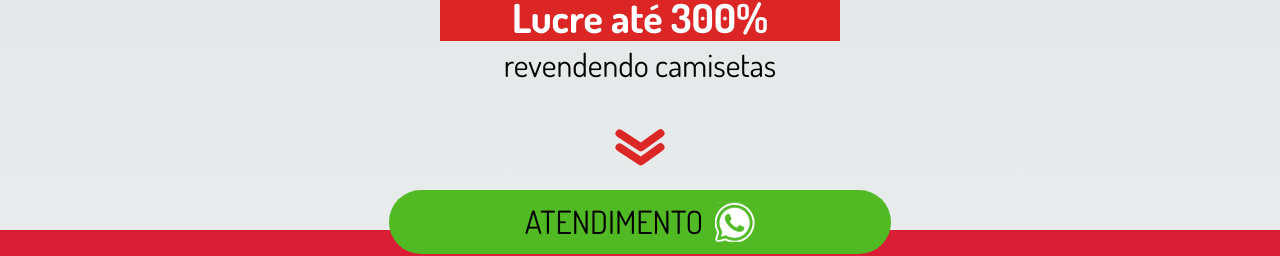
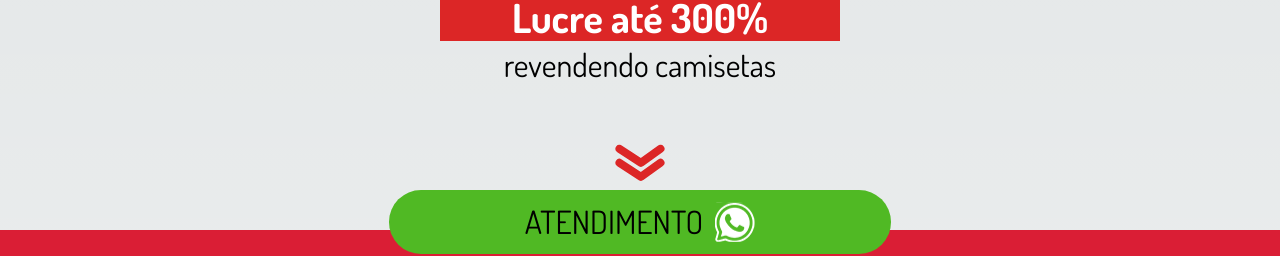
Before and after one commit to matheusmfl/eikon-multimarcas, a Next.js app: page / in a window 1280 px wide. Shown: the part 1293-1549 px from the top of the page. Built offline with nearby package versions, Linux system fonts and the light colour scheme.

Commit message:
Add Motion

```diff
--- a/package.json
+++ b/package.json
@@ -15,6 +15,7 @@
     "@types/react-dom": "18.2.6",
     "autoprefixer": "10.4.14",
     "eslint-config-next": "13.4.7",
+    "framer-motion": "^10.12.20",
     "next": "13.4.7",
     "postcss": "8.4.24",
     "react": "18.2.0",
--- a/src/components/Hero.tsx
+++ b/src/components/Hero.tsx
@@ -1,3 +1,4 @@
+'use client'
 import Image from 'next/image'
 // import hero from '../assets/hero-img.png'
 import heroText from '../assets/hero-text.svg'
@@ -6,6 +7,7 @@ import heroTextXl from '../assets/hero-text-xl.svg'
 import marcas from '../assets/hero-marcas.webp'
 import { SwiperComponent } from './microComponents/SwiperComponent'
 import { CtaButton } from './CtaButton'
+import { motion } from 'framer-motion'
 
 export function Hero() {
   return (
@@ -17,19 +19,34 @@ export function Hero() {
 
           <div className="flex flex-col gap-8 items-center md:flex-row md:items-end xl:items-start ">
             {/* div texto */}
-            <div className="md:hidden">
+            <motion.div
+              className="md:hidden"
+              initial={{ x: -1000, y: 0 }}
+              animate={{ x: 0 }}
+              transition={{ delay: 0.5, duration: 1.5, type: 'spring' }}
+            >
               <Image src={heroText} alt="Texto: Direto da fábrica" />
-            </div>
-            <div className="hidden md:block h-full xl:hidden">
+            </motion.div>
+            <motion.div
+              className="hidden md:block h-full xl:hidden"
+              initial={{ x: -1000, y: 0 }}
+              animate={{ x: 0 }}
+              transition={{ delay: 0.5, duration: 1.5, type: 'spring' }}
+            >
               <Image
                 src={heroTextMd}
                 alt="Texto: Direto da fábrica"
                 className="border-b-[10px] border-red-600"
               />
-            </div>
-            <div className="hidden md:hidden h-full xl:block">
+            </motion.div>
+            <motion.div
+              className="hidden md:hidden h-full xl:block"
+              initial={{ x: 0, y: -20, opacity: 0 }}
+              animate={{ x: 0, y: 0, opacity: 1 }}
+              transition={{ delay: 0.5, duration: 0.8, type: 'tween' }}
+            >
               <Image src={heroTextXl} alt="Texto: Direto da fábrica" />
-            </div>
+            </motion.div>
 
             {/* container com imagem */}
             <div className="w-[300px] h-[380px] xl:hidden">
@@ -41,7 +58,12 @@ export function Hero() {
           <div className="md:py-8">
             {/* Div texto novamente */}
 
-            <div className="flex flex-col md:flex-row gap-20 xl:gap-8 xl:flex-col pt-4">
+            <motion.div
+              className="flex flex-col md:flex-row gap-20 xl:gap-8 xl:flex-col pt-4"
+              initial={{ x: 0, y: -20, opacity: 0 }}
+              animate={{ x: 0, y: 0, opacity: 1 }}
+              transition={{ delay: 0.5, duration: 0.8, type: 'tween' }}
+            >
               <h2 className="text-3xl font-kanit font-medium tracking-[1.56px] leading-8 text-center xl:text-left text-black">
                 compre a <br className="xl:hidden " />
                 <span className="text-red-600 font-bold">
@@ -58,7 +80,7 @@ export function Hero() {
                   height={600}
                 />
               </div>
-            </div>
+            </motion.div>
             {/* div de imagens com marcas */}
           </div>
 
@@ -70,9 +92,14 @@ export function Hero() {
         </div>
 
         {/* XL Tela Swiper */}
-        <div className="w-[50%] h-full hidden xl:block">
+        <motion.div
+          className="w-[50%] h-full hidden xl:block"
+          initial={{ x: 0, y: 20, opacity: 0 }}
+          whileInView={{ x: 0, y: 0, opacity: 1 }}
+          transition={{ delay: 0.5, duration: 0.8 }}
+        >
           <SwiperComponent />
-        </div>
+        </motion.div>
       </section>
     </>
   )
--- a/src/components/section1.tsx
+++ b/src/components/section1.tsx
@@ -1,3 +1,4 @@
+'use client'
 import Image from 'next/image'
 import iconSeguranca from '../assets/icons/seguranca.svg'
 import iconQualidade from '../assets/icons/qualidade.svg'
@@ -5,6 +6,7 @@ import iconPackage from '../assets/icons/package.svg'
 import iconLucro from '../assets/icons/lucro.svg'
 import arrow from '../assets/arrow-down.svg'
 import { CtaButton } from './CtaButton'
+import { motion } from 'framer-motion'
 
 export function Section1() {
   return (
@@ -16,7 +18,19 @@ export function Section1() {
       </div>
       <section className="py-6 px-3 md:py-10 md:px-10 md:pb-0 xl:gap-10 flex flex-col gap-5">
         {/* div cards */}
-        <div className="grid grid-cols-2 gap-[8px] md:flex md:justify-between">
+        <motion.div
+          className="grid grid-cols-2 gap-[8px] md:flex md:justify-between"
+          initial={{
+            x: -100,
+          }}
+          whileInView={{
+            x: 0,
+          }}
+          transition={{
+            duration: 1,
+            type: 'spring',
+          }}
+        >
           <div className="bg-slate-50 md:w-[180px] xl:w-[264px] rounded-xl py-[10px] flex flex-col items-center justify-center gap-3">
             <Image src={iconSeguranca} alt="Icone" />
             <h3 className="font-kanit text-2xl text-black uppercase font-bold text-center leading-6">
@@ -58,7 +72,7 @@ export function Section1() {
               <span className="text-pink-600">300%</span>
             </h3>
           </div>
-        </div>
+        </motion.div>
 
         {/* container textos */}
         <div className="px-2 flex flex-col items-center justify-center">
@@ -75,13 +89,20 @@ export function Section1() {
         <span className="text-white text-base text-center xl:hidden">
           Quer falar com atendente?
         </span>
-        <div className="flex items-center justify-center">
-          <Image
-            src={arrow}
-            alt="setinha para baixo"
-            className="animate-pulse"
-          />
-        </div>
+        <motion.div
+          className="flex items-center justify-center"
+          initial={{ y: -20 }}
+          animate={{ y: 10 }}
+          transition={{
+            repeat: Infinity,
+            duration: 1,
+            type: 'spring',
+            damping: 10,
+            mass: 3,
+          }}
+        >
+          <Image src={arrow} alt="setinha para baixo" />
+        </motion.div>
       </section>
       {/* CTA botão */}
       <div className="translate-y-6 flex align-center justify-center hover:brightness-75 hover:cursor-pointer">
```
Also changed, not shown: 1 other file (tests, documents, lock files or other folders).
